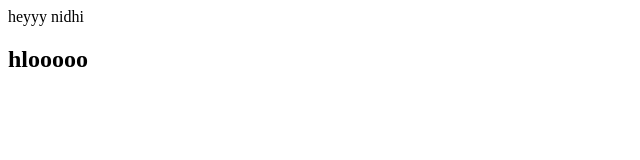
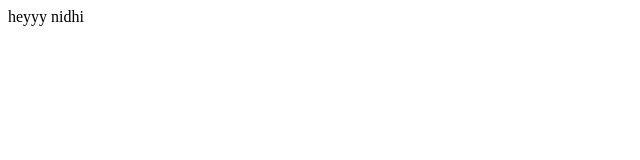
Before and after one commit to nidhit20/nidht, a plain HTML site: page index.html in a window 1280 px wide. Shown: the whole page, without its empty margins (0-640 px from the left). Drawn offline with Linux system fonts and the light colour scheme.

Commit message:
Revert "changes done"
This reverts commit 820b05de3e739fb0a5bf493b9859eb1f679650d8.

```diff
--- a/index.html
+++ b/index.html
@@ -1,3 +1,2 @@
 heyyy
 nidhi
-<h2>hlooooo</h2>
```
